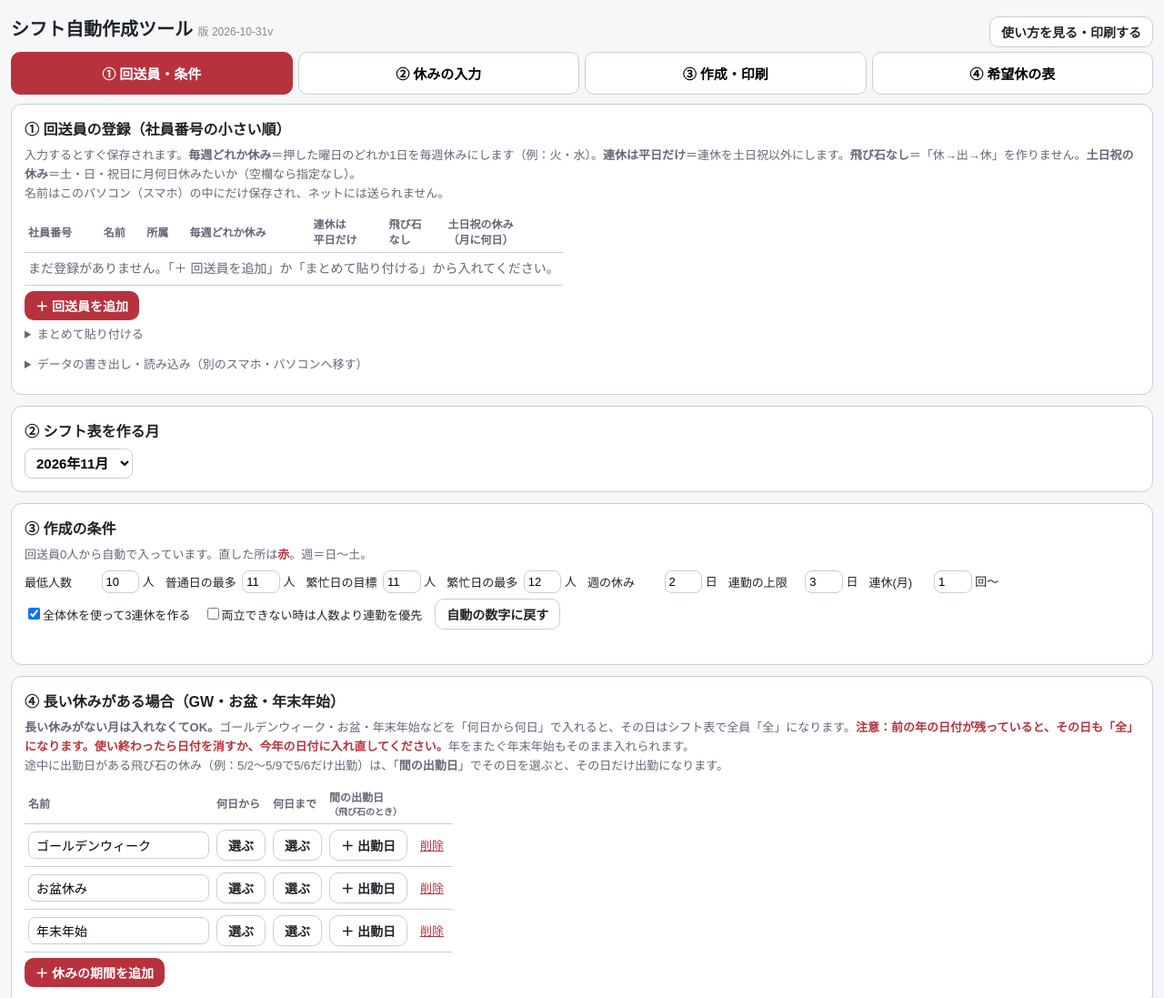
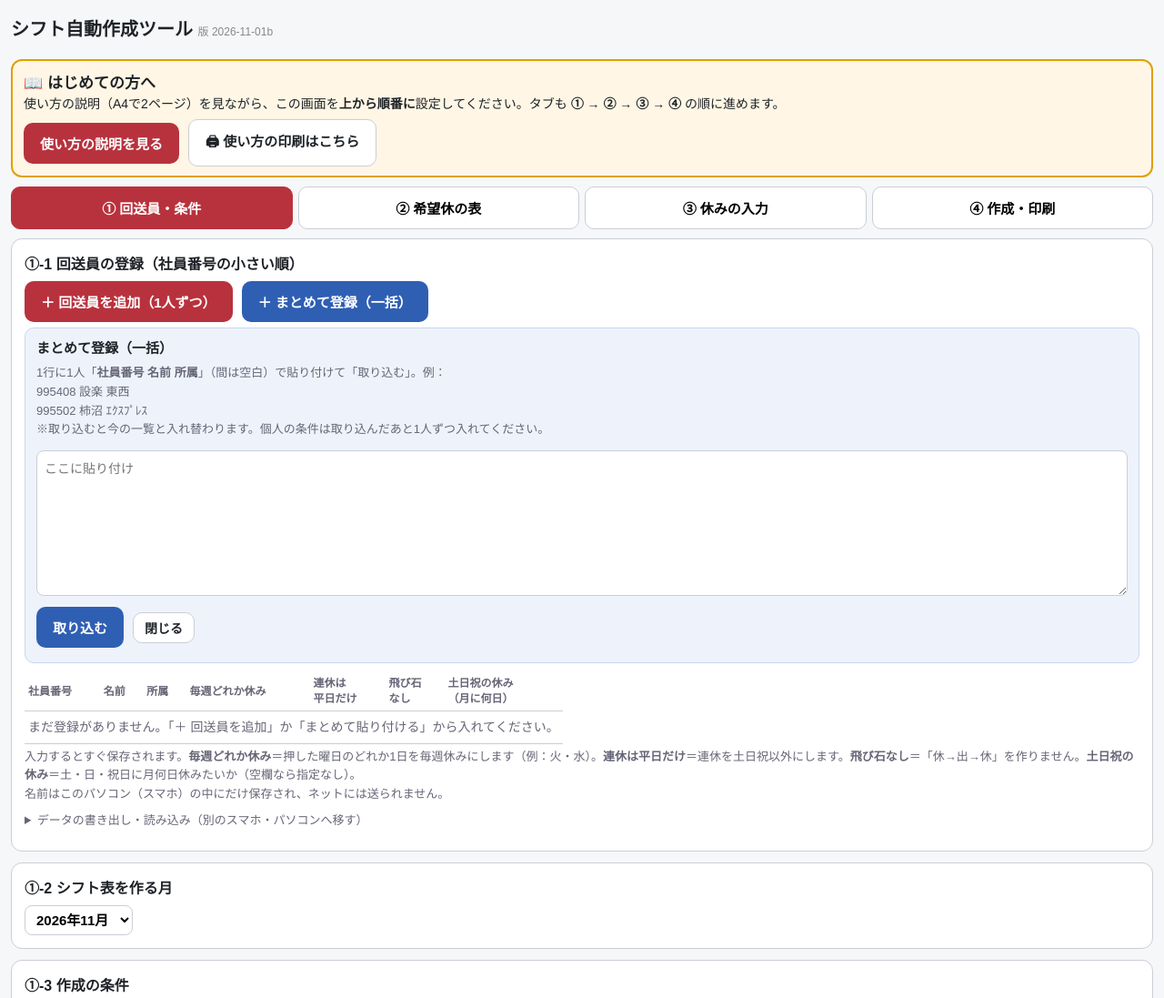
Before and after one commit to shige914marujyu2-afk/print-pages, a plain HTML site: page shift/index.html in a window 1280 px wide. Shown: the top 1097 px of the page at 91% size. Drawn offline with nearby package versions, Linux system fonts and the light colour scheme; a web font is replaced by a local one.

Commit message:
はじめての方への案内を一番上に、回送員の追加・一括登録ボタンを上に、タブを手順順に並べ替え
Co-Authored-By: Claude Opus 5.5 <noreply@anthropic.com>
Claude-Session: https://claude.ai/code/session_01BEib5Wy31RxeUGwtAmnXq7

```diff
--- a/shift/index.html
+++ b/shift/index.html
@@ -108,45 +108,47 @@ html.ios{}
 .dpbtn{white-space:nowrap;word-break:keep-all}
 #perTable td{white-space:nowrap}
 #perTable input[type=text]{min-width:7em}
+.guide{background:#fff6e5;border:2px solid #e0a000;border-radius:12px;padding:10px 12px;margin:8px 0 10px}.gtitle{font-weight:700;font-size:17px}.gtext{font-size:14px;line-height:1.5;margin-top:2px}
 </style>
 </head>
 <body>
 <div id="verBar" hidden style="background:#fff4d6;border:2px solid #e0a000;border-radius:10px;padding:10px 12px;margin-bottom:10px;font-weight:700">🔔 バージョンアップあり（<span id="verNew"></span>）　<button class="btn small" onclick="verUpdate()">更新する</button><div style="font-weight:400;font-size:13px;margin-top:4px">押すと新しい版に入れ替わります。入力したメンバーや休みはそのまま残ります。</div></div>
-<div style="display:flex;justify-content:space-between;align-items:center;gap:10px;flex-wrap:wrap"><h1>シフト自動作成ツール <small style="font-size:12px;color:#888;font-weight:400">版 <span id="verNow">2026-10-31v</span></small></h1><a class="btn sub small" href="manual/?v=11" style="text-decoration:none">使い方を見る・印刷する</a></div>
+<div style="display:flex;justify-content:space-between;align-items:center;gap:10px;flex-wrap:wrap"><h1>シフト自動作成ツール <small style="font-size:12px;color:#888;font-weight:400">版 <span id="verNow">2026-11-01b</span></small></h1></div>
+<div class="guide"><div class="gtitle">📖 はじめての方へ</div><div class="gtext">使い方の説明（A4で2ページ）を見ながら、この画面を<b>上から順番に</b>設定してください。タブも <b>① → ② → ③ → ④</b> の順に進めます。</div><div class="row" style="margin:6px 0 0"><a class="btn" href="manual/?v=12" style="text-decoration:none">使い方の説明を見る</a><a class="btn sub" href="manual/shift-manual.pdf?v=12" target="_blank" rel="noopener" style="text-decoration:none">🖨 使い方の印刷はこちら</a></div></div>
 <div class="tabs">
  <button id="t1" onclick="tab(1)">① 回送員・条件</button>
- <button id="t2" onclick="tab(2)">② 休みの入力</button>
- <button id="t3" onclick="tab(3)">③ 作成・印刷</button>
- <button id="t4" onclick="tab(4)">④ 希望休の表</button>
+ <button id="t4" onclick="tab(4)">② 希望休の表</button>
+ <button id="t2" onclick="tab(2)">③ 休みの入力</button>
+ <button id="t3" onclick="tab(3)">④ 作成・印刷</button>
 </div>
 <div class="monthbar" id="monthbar"><span class="mbl">シフト表を作る月：</span><select id="ym" onchange="loadMonth()"></select></div>
 
 <!-- ① 条件・メンバー -->
 <section id="p1" hidden>
  <div class="card">
-  <h2>① 回送員の登録（社員番号の小さい順）</h2>
+  <h2>①-1 回送員の登録（社員番号の小さい順）</h2>
+  <div class="row"><button class="btn" onclick="addMember()">＋ 回送員を追加（1人ずつ）</button><button class="btn" style="background:#2f5fb3" onclick="openBulk()">＋ まとめて登録（一括）</button><span class="hint" id="mmsg"></span></div>
+  <div id="bulkBox" class="ask" style="background:#eef3fb;border-color:#c9d8f0" hidden><b>まとめて登録（一括）</b>
+   <p class="hint" style="margin:2px 0 6px">1行に1人「<b>社員番号 名前 所属</b>」（間は空白）で貼り付けて「取り込む」。例：<br>995408 設楽 東西<br>995502 柿沼 ｴｸｽﾌﾟﾚｽ<br>※取り込むと今の一覧と入れ替わります。個人の条件は取り込んだあと1人ずつ入れてください。</p>
+   <textarea id="bulk" placeholder="ここに貼り付け"></textarea>
+   <div class="row"><button class="btn" style="background:#2f5fb3" onclick="importBulk()">取り込む</button><button class="btn sub small" onclick="$('bulkBox').hidden=true">閉じる</button></div>
+  </div>
+  <div class="wrap"><table class="mem" id="memTable"></table></div>
   <p class="hint">入力するとすぐ保存されます。<b>毎週どれか休み</b>＝押した曜日のどれか1日を毎週休みにします（例：火・水）。<b>連休は平日だけ</b>＝連休を土日祝以外にします。<b>飛び石なし</b>＝「休→出→休」を作りません。<b>土日祝の休み</b>＝土・日・祝日に月何日休みたいか（空欄なら指定なし）。<br>名前はこのパソコン（スマホ）の中にだけ保存され、ネットには送られません。</p>
-  <div class="wrap"><table class="mem" id="memTable"></table></div>
-  <div class="row"><button class="btn small" onclick="addMember()">＋ 回送員を追加</button><span class="hint" id="mmsg"></span></div>
-  <details><summary class="hint" style="cursor:pointer">まとめて貼り付ける</summary>
-   <p class="hint">1行に1人「社員番号 名前 所属」。個人の条件は取り込んだあと、1人ずつ入れてください。取り込むと今の一覧と入れ替わります。</p>
-   <textarea id="bulk"></textarea>
-   <div class="row"><button class="btn sub small" onclick="importBulk()">取り込む</button></div>
-  </details>
   <details><summary class="hint" style="cursor:pointer">データの書き出し・読み込み（別のスマホ・パソコンへ移す）</summary>
    <p class="hint">【文字で移す】移す元で「書き出す」→ 出た文字が自動でコピーされるので、LINEやメールで自分に送る → 移す先でこの欄を空にしてから全部貼り付けて「読み込む」。<br>【ファイルで移す】「ファイルに保存」→ そのファイルをLINEやメールで送る →「ファイルから読み込む」で選ぶ。<br>読み込むと今の内容と入れ替わります。</p>
    <textarea id="dataBox" placeholder="ここに貼り付け（前の文字は消してから）"></textarea>
    <div class="row"><button class="btn sub small" onclick="exportData()">書き出す</button><button class="btn sub small" onclick="importData()">読み込む</button><button class="btn sub small" onclick="$('dataBox').value='';$('dmsg').textContent=''">欄を空にする</button><button class="btn sub small" onclick="saveDataFile()">ファイルに保存</button><label class="btn sub small" style="cursor:pointer">ファイルから読み込む<input type="file" accept=".txt,text/plain" hidden onchange="loadDataFile(this)"></label><span class="hint" id="dmsg"></span></div>
   </details>
  </div>
- <div class="card" id="mbSlot"><h2>② シフト表を作る月</h2></div>
+ <div class="card" id="mbSlot"><h2>①-2 シフト表を作る月</h2></div>
  <div class="card">
-  <h2>③ 作成の条件</h2>
+  <h2>①-3 作成の条件</h2>
   <div id="cfgBox"></div>
   <div class="row"><span class="hint" id="cfgMsg"></span></div>
  </div>
  <div class="card">
-  <h2>④ 長い休みがある場合（GW・お盆・年末年始）</h2>
+  <h2>①-4 長い休みがある場合（GW・お盆・年末年始）</h2>
   <p class="hint"><b>長い休みがない月は入れなくてOK。</b>ゴールデンウィーク・お盆・年末年始などを「何日から何日」で入れると、その日はシフト表で全員「全」になります。<b style="color:#b8323d">注意：前の年の日付が残っていると、その日も「全」になります。使い終わったら日付を消すか、今年の日付に入れ直してください。</b>年をまたぐ年末年始もそのまま入れられます。<br>途中に出勤日がある飛び石の休み（例：5/2〜5/9で5/6だけ出勤）は、「<b>間の出勤日</b>」でその日を選ぶと、その日だけ出勤になります。</p>
   <div class="wrap"><table class="mem" id="perTable"></table></div>
   <div class="row"><button class="btn small" onclick="addPeriod()">＋ 休みの期間を追加</button></div>
@@ -189,7 +191,7 @@ html.ios{}
 <!-- ④ 希望休の表 -->
 <section id="p4" hidden>
  <div class="card">
-  <p class="hint">上で選んだ月の、みんなに書いてもらう希望休の紙です。祝日は赤、全体休（②や長い休みで入れた日）は灰色の「全」で出ます。</p>
+  <p class="hint">上で選んだ月の、みんなに書いてもらう希望休の紙です。祝日は赤、全体休（③ 休みの入力や長い休みで入れた日）は灰色の「全」で出ます。</p>
   <div class="row"><button class="btn" onclick="doPrint('hopeArea')">この表を印刷する</button><span class="hint" id="hopeMsg"></span></div>
  </div>
  <div class="card wrap"><div id="hopeArea"></div></div>
@@ -198,7 +200,7 @@ html.ios{}
 <div id="printRoot"></div>
 
 <script src="https://cdnjs.cloudflare.com/ajax/libs/jspdf/2.5.1/jspdf.umd.min.js"></script>
-<script src="solver.js?v=20261031v"></script>
+<script src="solver.js?v=20261101b"></script>
 <script>
 /* 新しい版があるか確かめる（入力データはブラウザに残るので、更新しても消えない） */
 let VER_NEW="";
@@ -293,6 +295,7 @@ function drawMembers(){const t=$("memTable");
  t.innerHTML=h;if($("cfgBox"))drawCfg();$("bulk").value=S.members.map(m=>`${m.id} ${m.name} ${m.co}`).join("\n")}
 function setMem(i,k,v){S.members[i][k]=typeof v==="string"?v.trim():v;if(k==="id"){sortMembers();drawMembers()}store();$("mmsg").textContent="保存しました"}
 function togDow(i,q){const a=S.members[i].offDows;const j=a.indexOf(q);j<0?a.push(q):a.splice(j,1);a.sort();store();drawMembers()}
+function openBulk(){$("bulkBox").hidden=false;$("bulk").focus();$("bulkBox").scrollIntoView({behavior:"smooth",block:"center"})}
 function addMember(){S.members.push({id:"",name:"",co:"",offDows:[],wdPair:false,noIso:false,weOff:""});store();drawMembers();
  const ins=$("memTable").querySelectorAll("td.id input");if(ins.length)ins[ins.length-1].focus()}
 function delMember(i){const m=S.members[i];if(!confirm(`${m.name||"この人"}さんを削除しますか？`))return;S.members.splice(i,1);store();drawMembers();$("mmsg").textContent="削除しました"}
@@ -369,7 +372,7 @@ function autoPrev(){const {y,m}=ymParts();const pd=new Date(y,m-2,1);const P=S.m
   M.prev[mb.id]=[...Array(7)].map((_,k)=>offs.includes(pnd-6+k)?"k":"")}store()}
 
 /* ---------- 休みの入力 ---------- */
-function drawInput(){const t=$("inGrid");const mem=members();if(!mem.length){t.innerHTML="<tr><td style='padding:12px'>先に「① 条件・メンバー」で回送員を登録してください</td></tr>";return}
+function drawInput(){const t=$("inGrid");const mem=members();if(!mem.length){t.innerHTML="<tr><td style='padding:12px'>先に「① 回送員・条件」で回送員を登録してください</td></tr>";return}
  const M=cur(),{nd,dow}=ymParts();let h="<tr><th class='nm'>前月末→</th>";
  for(let k=0;k<7;k++)h+=`<th class='prev'>${k===6?"末":""}</th>`;
  for(let d=1;d<=nd;d++){const w=dow(d);const H=holOf(M).includes(d),Sh=M.shuku.includes(d);
@@ -382,7 +385,7 @@ function drawInput(){const t=$("inGrid");const mem=members();if(!mem.length){t.i
    h+=`<td class="tap ${w===0&&d>1?"wk":""} ${cellCls(v)}" onclick="togMark('${esc(mb.id)}',${d})">${cellTxt(v)}</td>`}
   h+="</tr>"}
  t.innerHTML=h}
-function togHol(d){setTimeout(()=>{drawHolWeeks();drawBusy()},0);const M=cur();if(periodDays().includes(d)){$("p2msg").textContent="長い休みの日は「① 条件・メンバー」で変えられます";return}const h=M.hol.indexOf(d),s=M.shuku.indexOf(d);
+function togHol(d){setTimeout(()=>{drawHolWeeks();drawBusy()},0);const M=cur();if(periodDays().includes(d)){$("p2msg").textContent="長い休みの日は「① 回送員・条件」で変えられます";return}const h=M.hol.indexOf(d),s=M.shuku.indexOf(d);
  if(h>=0)M.hol.splice(h,1);else if(s>=0){M.shuku.splice(s,1);M.hol.push(d)}else M.shuku.push(d);store();drawInput()}
 /* タップするたびに 休 → 希 → 有 → 空白 */
 const NEXT={"":"k",k:"h",h:"y",y:""};
@@ -521,7 +524,7 @@ function drawHope(){const {y,m,nd,dow}=ymParts();const M=cur();const mem=members
  h+="</tr>";
  for(const mb of mem){h+=`<tr><td class="id">${esc(mb.id)}</td><td class="co">${esc(mb.co)}</td><td class="nm">${esc(mb.name)}</td>`;
   for(let d=1;d<=nd;d++)h+=H.includes(d)?`<td class="c-co ${wk(d)}">全</td>`:`<td class="${wk(d)}"></td>`;h+="</tr>"}
- if(!mem.length)h+=`<tr><td colspan="${nd+3}" class="hint" style="padding:10px">「① 条件・メンバー」で回送員を登録すると、ここに名前が並びます。</td></tr>`;
+ if(!mem.length)h+=`<tr><td colspan="${nd+3}" class="hint" style="padding:10px">「① 回送員・条件」で回送員を登録すると、ここに名前が並びます。</td></tr>`;
  h+=`</table><div class="legend"><div>赤い点線＝週の区切り（日曜〜土曜）</div>${H.length?`<div><span class="c-co">全</span>全体休（全員休み）</div>`:""}</div></div>`;
  $("hopeArea").innerHTML=h}
 
--- a/shift/version.json
+++ b/shift/version.json
@@ -1 +1 @@
-{"v":"2026-10-31v"}
+{"v":"2026-11-01b"}
```
Also changed, not shown: shift/manual/index.html (+10 -10 lines), shift/manual/m_add.jpg, shift/manual/m_add2.jpg, shift/manual/m_bulk.jpg, shift/manual/m_cond.jpg, shift/manual/m_per.jpg, 1 other file.
